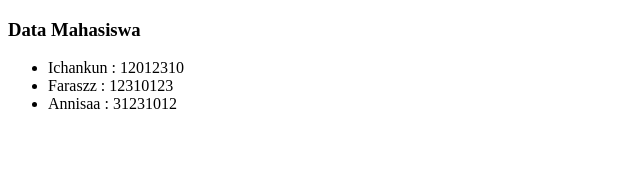
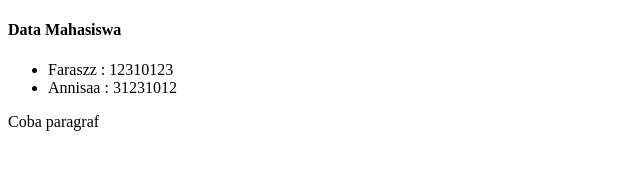
Before and after one commit to azharirahmann/tutorial, a plain HTML site: page mahasiswa.html in a window 1280 px wide. Shown: the whole page, without its empty margins (0-640 px from the left). Drawn offline with Linux system fonts and the light colour scheme.

Commit message:
mengubah isi file mahasiswa.html

```diff
--- a/mahasiswa.html
+++ b/mahasiswa.html
@@ -4,11 +4,11 @@
 	<title>Halaman Mahasiswa</title>
 </head>
 <body>
-	<h3>Data Mahasiswa</h3>
+	<h4>Data Mahasiswa</h4>
 	<ul>
-		<li>Ichankun : 12012310</li>
 		<li>Faraszz : 12310123</li>
 		<li>Annisaa : 31231012</li>
 	</ul>
+	<p>Coba paragraf</p>
 </body>
 </html>
```
